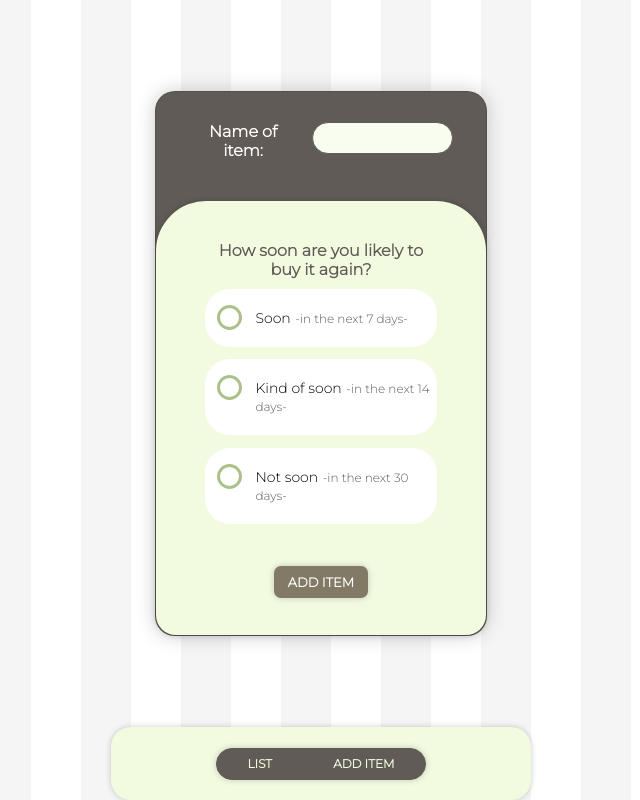
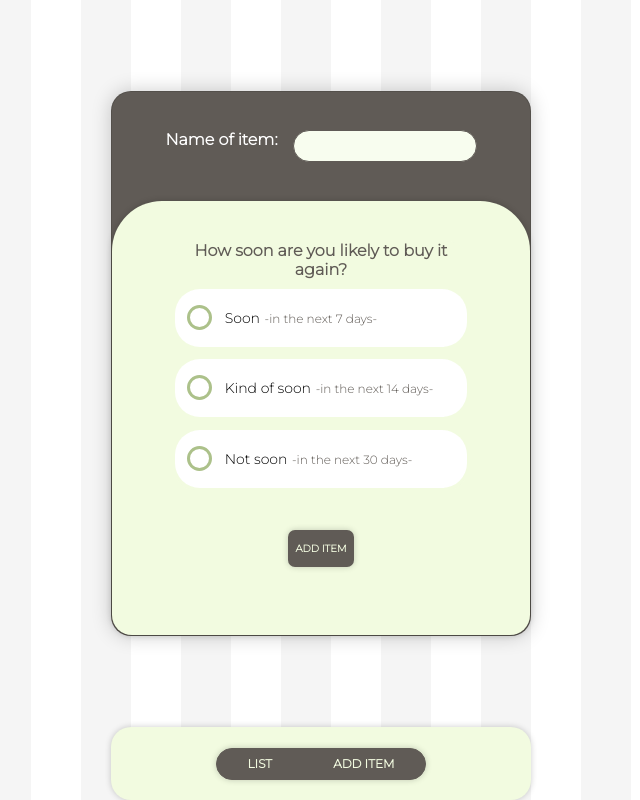
Before and after one commit to the-collab-lab/tcl-24-smart-shopping-list, a React (Create React App) app: page /addItem in a window 1280 px wide. Shown: the whole page, without its empty margins (319-959 px from the left). Built offline with nearby package versions, Linux system fonts and the light colour scheme; no server answers; the database is empty; sample sign-in values are in the browser's storage.

Commit message:
Adjusting form styles

```diff
--- a/src/components/Form/Form.Style.js
+++ b/src/components/Form/Form.Style.js
@@ -2,8 +2,9 @@ import styled from 'styled-components';
 
 import { colorPalet } from '../Style/Color.palette.js';
 import { Input } from '../Style/Input.Style';
+import { Button } from '../Style/Button.Style.js';
 
-const { primary, secundary, bgApp, active, dark, bg } = colorPalet;
+const { primary, secundary, bgApp, active, dark } = colorPalet;
 
 export const FormWrapper = styled.div`
   display: flex;
@@ -15,16 +16,21 @@ export const FormWrapper = styled.div`
 export const FormStyled = styled.form`
   display: flex;
   flex-direction: column;
-  width: 100%;
-  height: 75%;
-  max-width: 500px;
-  max-height: 600px;
+  min-width: 375px;
+  height: 80%;
   margin: auto;
   border: 1px solid rgba(0, 0, 0, 0.125);
   border-radius: 2rem;
   background: ${dark};
   text-align: center;
-  box-shadow: 0px 0px 20px 0px rgba(0, 0, 0, 0.2);
+
+  @media (min-width: 480px) {
+    width: 420px;
+    height: 75%;
+    min-width: 420px;
+    max-height: 600px;
+    box-shadow: 0px 0px 20px 0px rgba(0, 0, 0, 0.2);
+  }
 `;
 
 export const FormGroup = styled.div`
@@ -157,7 +163,7 @@ export const Info = styled.span`
 export const Message = styled.p`
   margin: auto;
   margin-top: 1.5rem;
-  background: ${(props) => (props.error ? '#f2dede' : '#f2fbe0')};
+  background: ${(props) => (props.error ? '#f2dede' : '#f8fdef')};
   color: ${(props) => (props.error ? '#a94442' : '#3c763d')};
   font-weight: bold;
   border-radius: 2.5rem;
@@ -187,3 +193,16 @@ export const InputForm = styled(Input)`
     width: 55%;
   }
 `;
+
+export const ButtonForm = styled(Button)`
+  background: ${dark};
+  font-size: 1rem;
+  font-weight: bolder;
+  text-transform: uppercase;
+  color: ${bgApp};
+  padding: 1.2rem 0.8rem;
+  &:hover {
+    background: ${secundary};
+    color: ${active};
+  }
+`;
--- a/src/components/Form/Form.jsx
+++ b/src/components/Form/Form.jsx
@@ -4,7 +4,6 @@ import { useCollection } from 'react-firebase-hooks/firestore';
 import { useFirebase } from '../../hooks/useFirebase';
 import { useForm } from '../../hooks/useForm';
 import useNotification from '../../hooks/useNotification';
-import { Button } from '../Style/Button.Style';
 
 import {
   FormWrapper,
@@ -19,6 +18,7 @@ import {
   Message,
   BottomSection,
   InputForm,
+  ButtonForm,
 } from './Form.Style';
 
 export const Form = () => {
@@ -72,7 +72,7 @@ export const Form = () => {
 
       reset();
 
-      setSuccess('Data was send successfully');
+      setSuccess('The item has been added to the list');
       return;
     }
 
@@ -130,7 +130,7 @@ export const Form = () => {
             </LabelOption>
           </LabelSet>
 
-          <Button type="submit">ADD ITEM</Button>
+          <ButtonForm type="submit">ADD ITEM</ButtonForm>
 
           {error && <Message error>{error}</Message>}
           {success && <Message>{success}</Message>}
```
